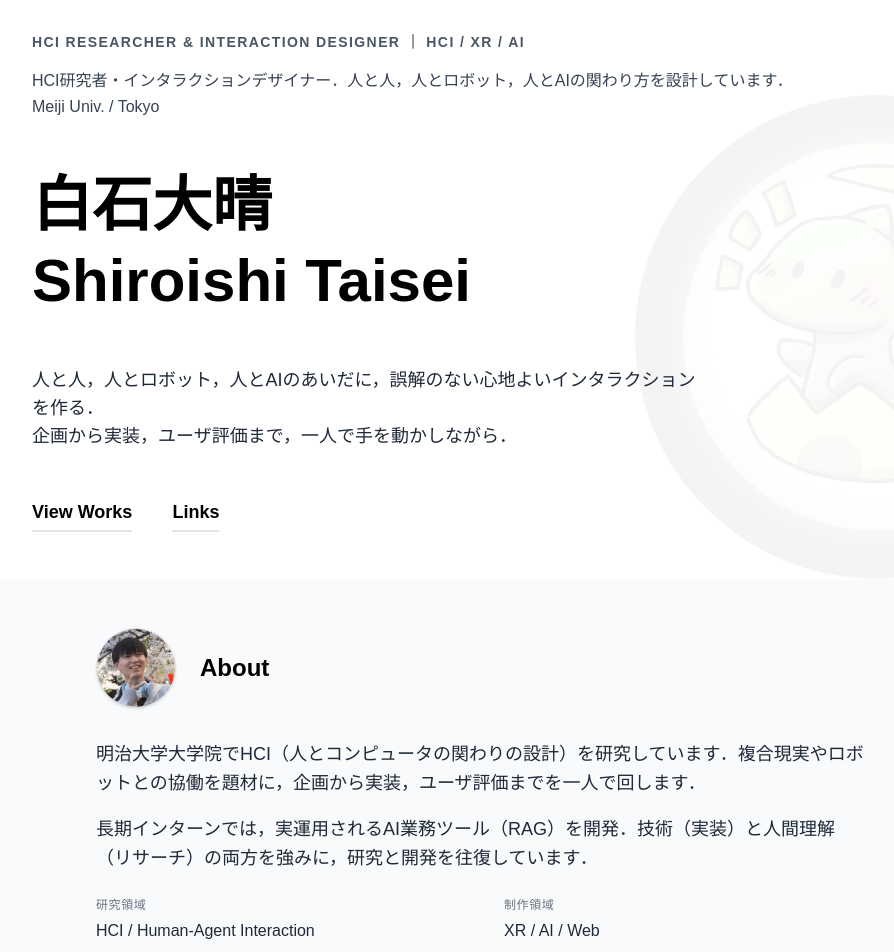
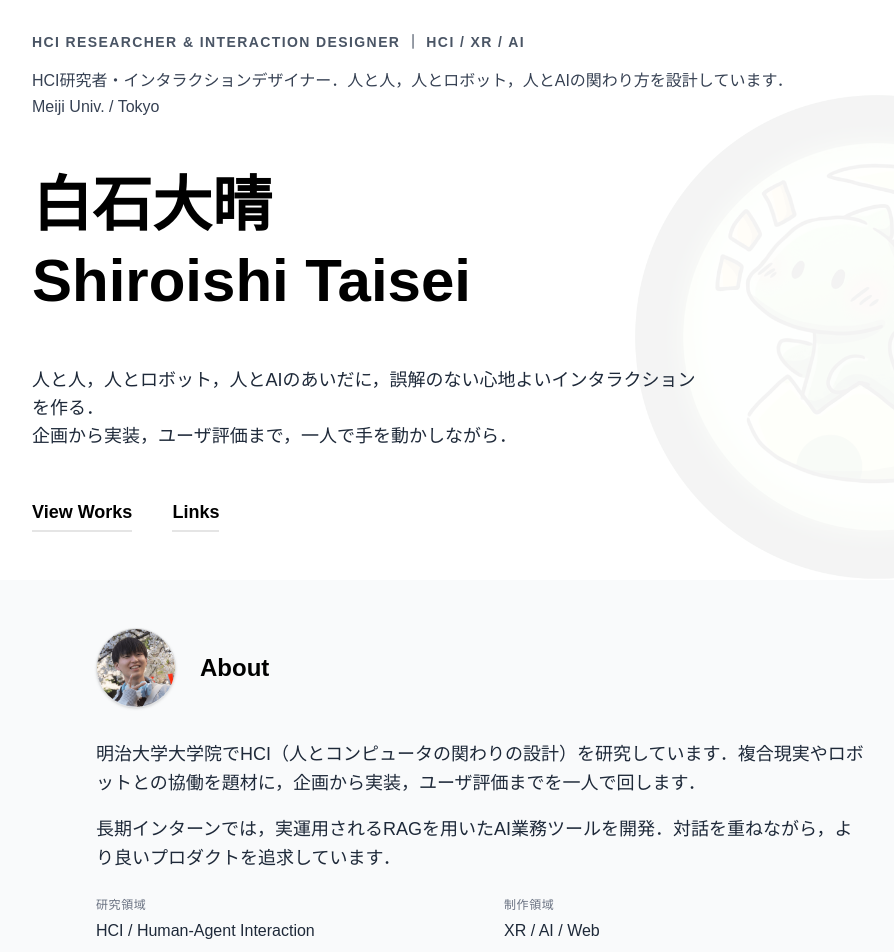
Before and after one commit to Roiril/my-portfolio, a Next.js app: page / in a window 1280 px wide. Shown: the top 952 px of the page, without its empty margins (160-1054 px from the left). Built offline with nearby package versions, Linux system fonts and the light colour scheme; no server answers.

Commit message:
docs：About長期インターンの紹介文を推敲
- RAGを用いたAI業務ツール開発と、対話を重ねたプロダクト追求の表現に変更

```diff
--- a/src/content/about.ts
+++ b/src/content/about.ts
@@ -7,7 +7,7 @@ export const aboutData: AboutData = {
   },
   bio: [
     '明治大学大学院でHCI（人とコンピュータの関わりの設計）を研究しています．複合現実やロボットとの協働を題材に，企画から実装，ユーザ評価までを一人で回します．',
-    '長期インターンでは，実運用されるAI業務ツール（RAG）を開発．技術（実装）と人間理解（リサーチ）の両方を強みに，研究と開発を往復しています．',
+    '長期インターンでは，実運用されるRAGを用いたAI業務ツールを開発．対話を重ねながら，より良いプロダクトを追求しています．',
   ],
   keyFacts: [
     { title: '研究領域', description: 'HCI / Human-Agent Interaction' },
```
